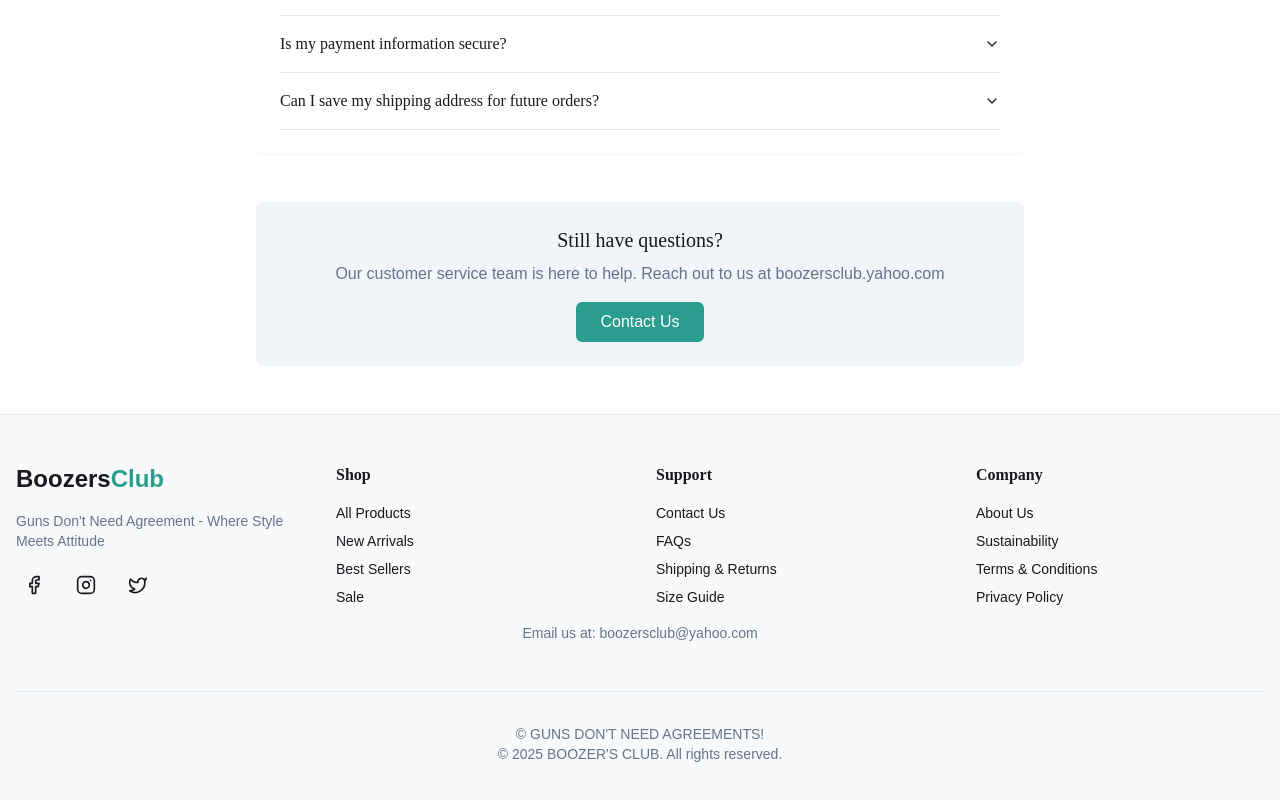
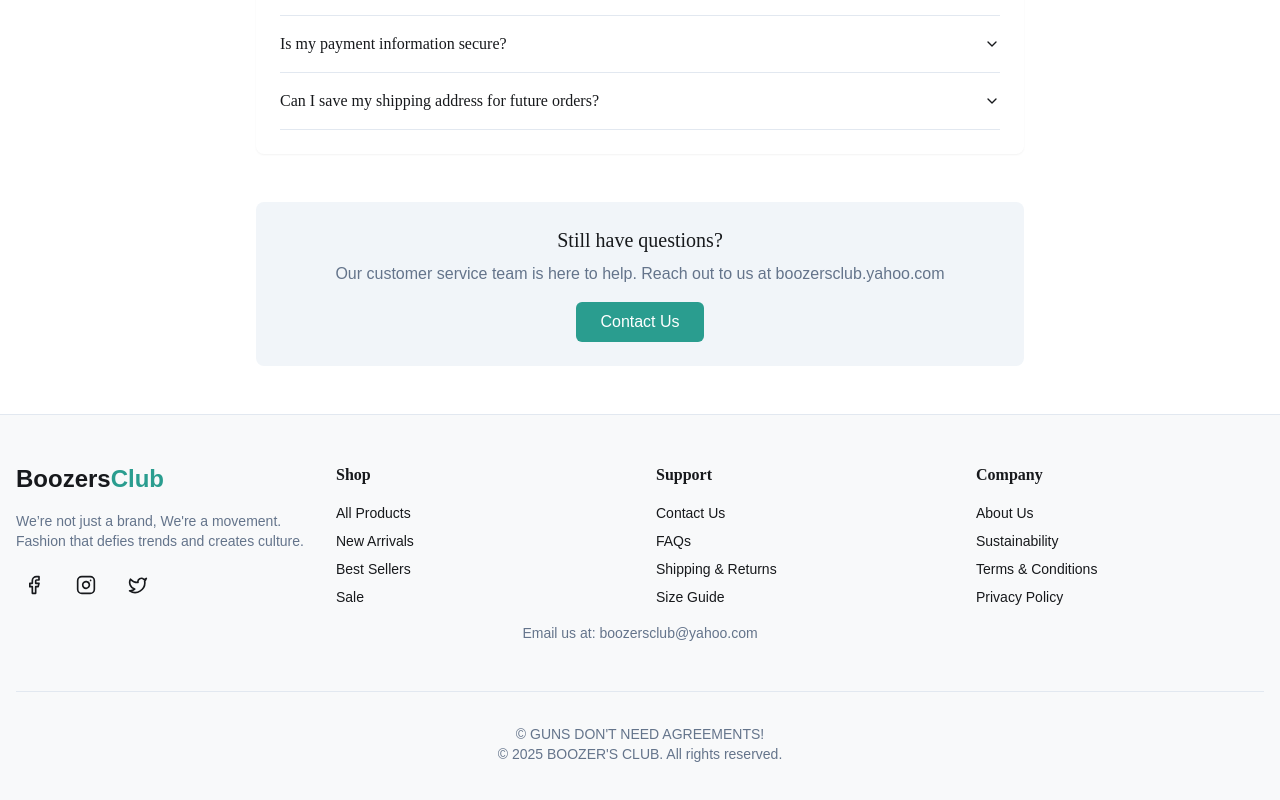
Before and after one commit to aravind0878/BOOZERS-CLUB, a React (Vite) app: page /faq in a window 1280 px wide. Shown: the part 1540-2340 px from the top of the page. Built offline with nearby package versions, Linux system fonts and the light colour scheme.

Commit message:
Update Footer.tsx

```diff
--- a/src/components/Footer.tsx
+++ b/src/components/Footer.tsx
@@ -14,7 +14,8 @@ const Footer = () => {
               <span className="text-brand-teal">Club</span>
             </Link>
             <p className="text-sm text-muted-foreground mb-4">
-              Guns Don't Need Agreement - Where Style Meets Attitude
+              We’re not just a brand, We're a movement.
+              Fashion that defies trends and creates culture.
             </p>
 
             <div className="flex space-x-4">
```
